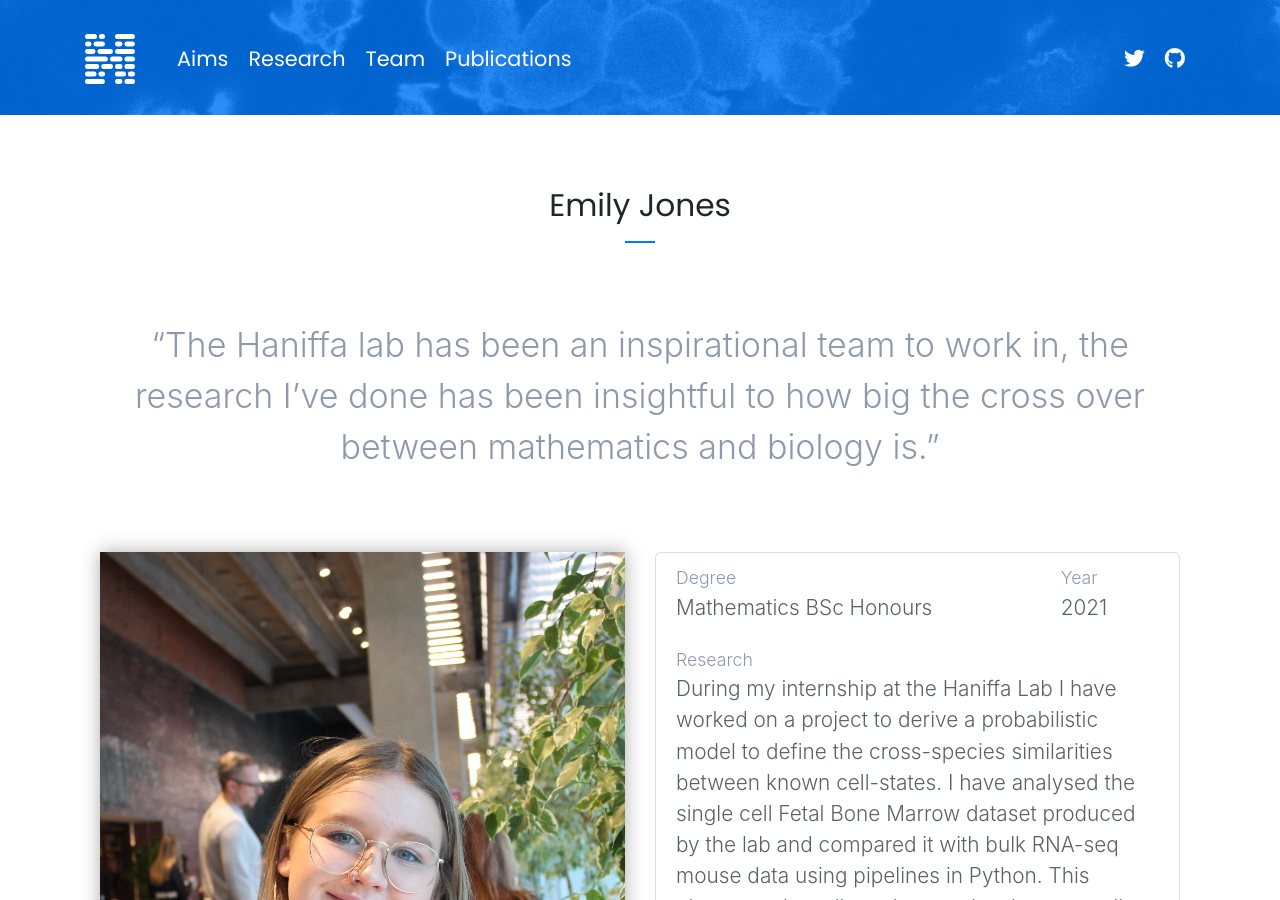
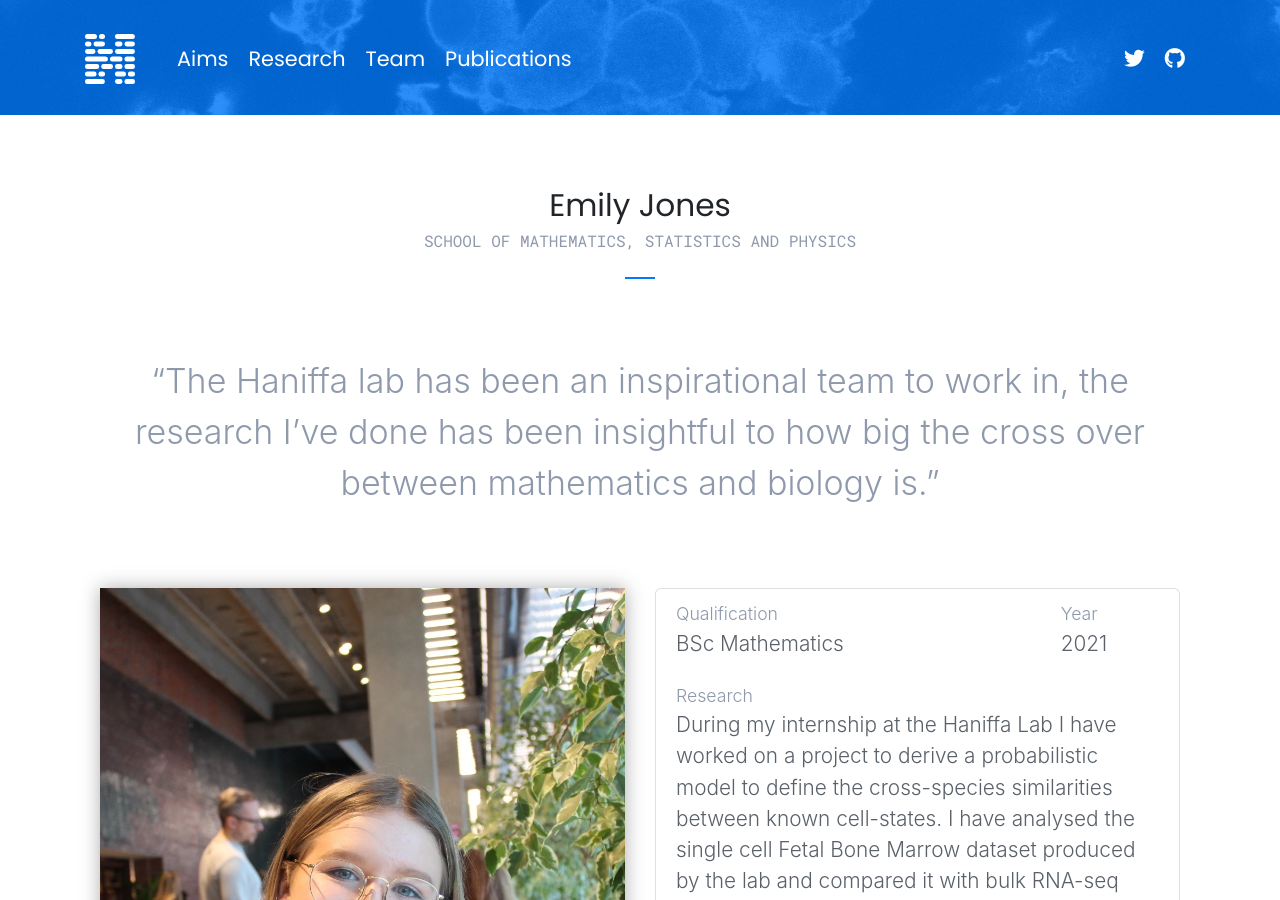
Before and after one commit to haniffalab/haniffalab.github.io, a Jekyll site: the page built from _internships/emily-jones.md, in a window 1280 px wide and 900 px high. Built offline with Jekyll 4.4.1, drawn with Linux system fonts in a browser that asks for light colours; nearby versions of some CDN libraries.

Commit message:
cleanup intern metadata and layout

```diff
--- a/_internships/emily-jones.md
+++ b/_internships/emily-jones.md
@@ -1,10 +1,11 @@
 ---
 layout: intern
 name:  "Emily Jones"
-univeristy: "Newcastle University"
+institute: "Newcastle University"
 faculty: "Faculty of Science, Agriculture and Engineering "
 school: "School of Mathematics, Statistics and Physics"
-qualification: "Mathematics BSc Honours"
+placement: ""
+qualification: "BSc Mathematics"
 year: 2021
 supervisor: "Antony Rose, Issac Emmanuel Goh Kai’en"
 quote: "The Haniffa lab has been an inspirational team to work in, the research I’ve done has been insightful to how big the cross over between mathematics and biology is."
--- a/_layouts/intern.html
+++ b/_layouts/intern.html
@@ -3,7 +3,7 @@ layout: default
 ---
 <div class="team-profile section py-4">
   <h3 class="section-title text-center m-5">{{ page.name }}
-    <span class="team-position">{{ page.subject }}</span>
+    <span class="team-position">{{ page.school  | default: page.placement }}</span>
   </h3>
   <div class="container py-5">
     <div class="example col-md-12 ml-auto mr-auto">
@@ -21,7 +21,7 @@ layout: default
               <li class="list-group-item">
                 <div class="row mb-4">
                   <div class="col-lg-9 col-md-9 col-sm-12">
-                    <span class="list-item-title">Degree</span>{{ page.qualification }}
+                    <span class="list-item-title">Qualification</span>{{ page.qualification }}
                   </div>
                   <div class="col-lg-3 col-md-3 col-sm-12">
                     <span class="list-item-title">Year</span>{{ page.year }}
```
Also changed, not shown: _internships/benjamin-keane.md (+3 -2 lines), _internships/ming-ki-ho.md (+3 -2 lines), _internships/sui-ching-katherine-dai.md (added, +16 -0 lines), assets/img/interns/sui-ching-katherine-dai-full.webp (added), assets/img/interns/sui-ching-katherine-dai.webp (added).
